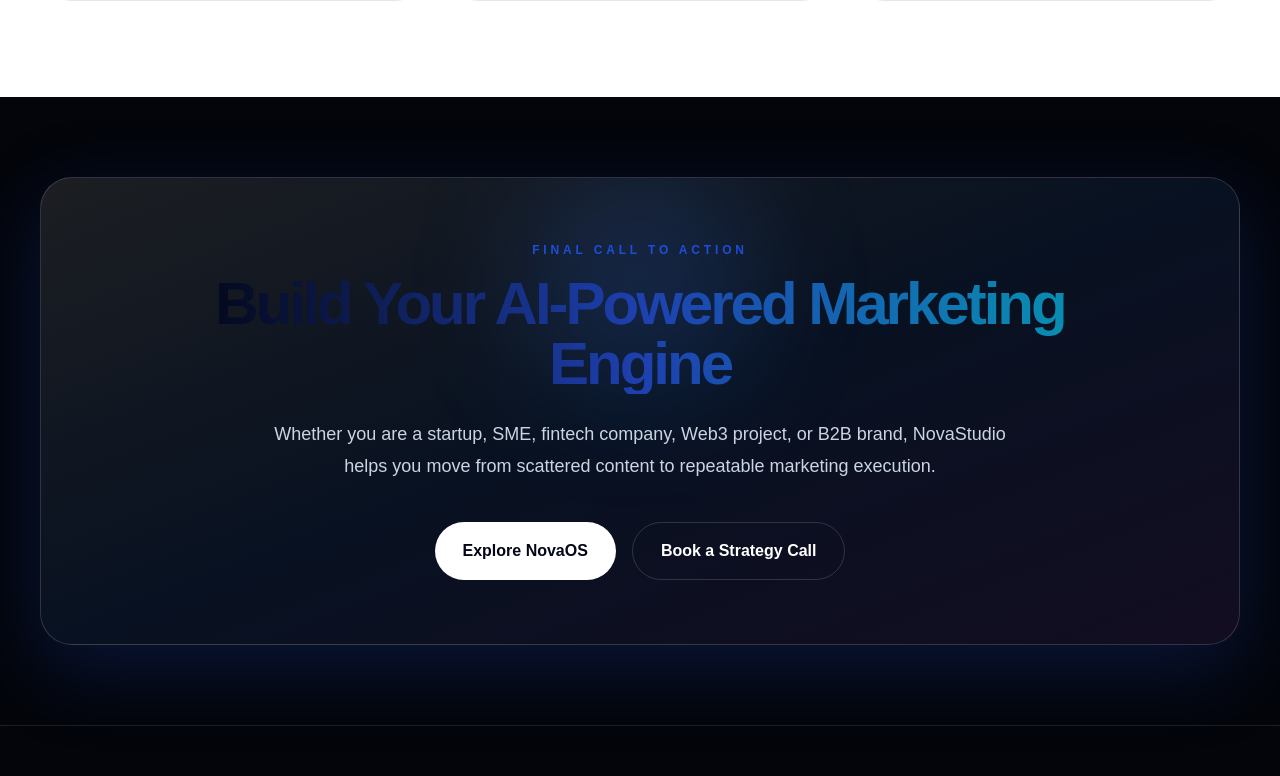
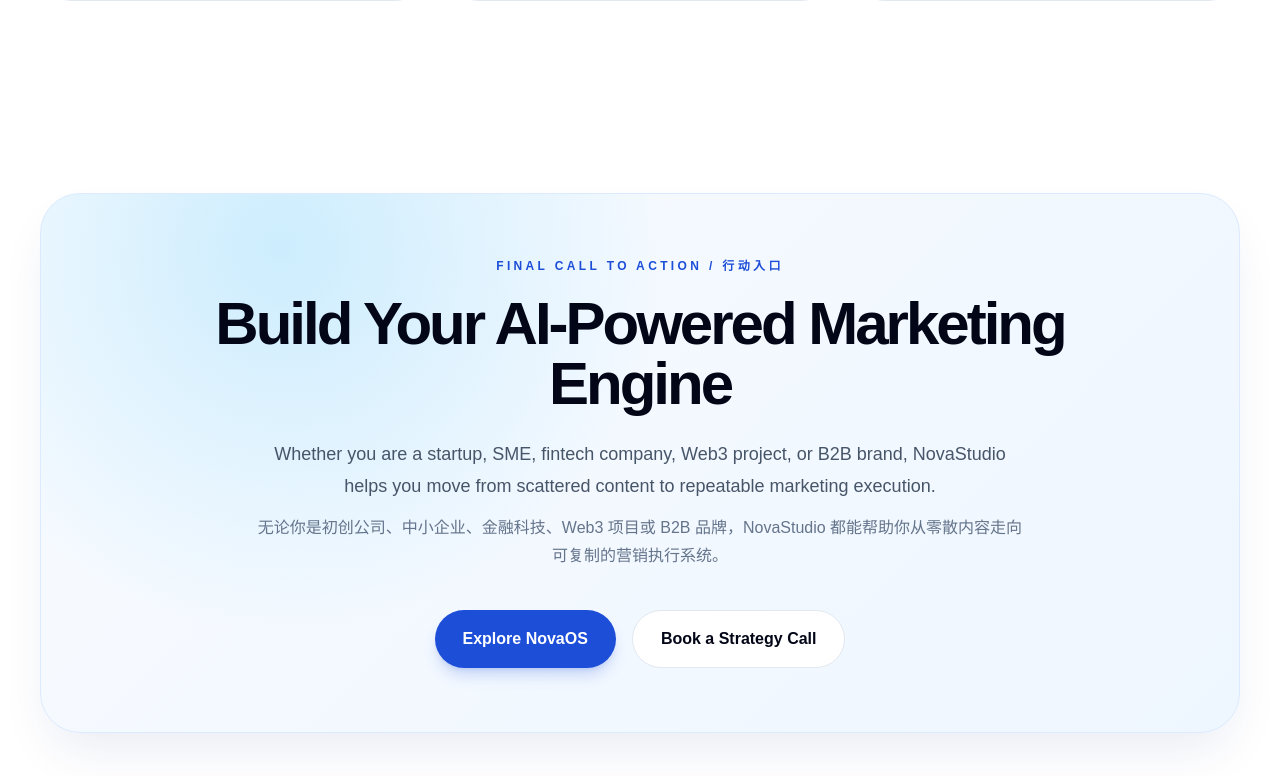
Before and after one commit to Booyuu/Novatest, a Next.js app: page / in a window 1280 px wide. Shown: the part 1903-2679 px from the top of the page. Built offline with nearby package versions, Linux system fonts and the light colour scheme.

Commit message:
Restyle CTA to blue white enterprise theme

```diff
--- a/components/CTA.tsx
+++ b/components/CTA.tsx
@@ -1,22 +1,16 @@
 export function CTA({ onOpenModal }: { onOpenModal: () => void }) {
   return (
-    <section id="contact" className="section-shell">
-      <div className="relative overflow-hidden rounded-[2rem] border border-white/15 bg-gradient-to-br from-white/10 via-blue-500/10 to-purple-500/10 p-8 text-center shadow-glow sm:p-14 lg:p-16">
-        <div className="absolute left-1/2 top-0 h-52 w-52 -translate-x-1/2 rounded-full bg-blue-500/20 blur-3xl" />
-        <div className="relative">
-          <p className="eyebrow">Final call to action</p>
-          <h2 className="gradient-text mx-auto mt-4 max-w-4xl text-4xl font-semibold tracking-[-0.05em] sm:text-6xl">Build Your AI-Powered Marketing Engine</h2>
-          <p className="mx-auto mt-6 max-w-3xl text-lg leading-8 text-slate-300">
-            Whether you are a startup, SME, fintech company, Web3 project, or B2B brand, NovaStudio helps you move from scattered content to repeatable marketing execution.
-          </p>
-          <div className="mt-10 flex flex-col justify-center gap-4 sm:flex-row">
-            <button type="button" onClick={onOpenModal} className="rounded-full bg-white px-7 py-4 font-semibold text-slate-950 transition hover:-translate-y-1 hover:bg-slate-200">
-              Explore NovaOS
-            </button>
-            <a href="mailto:hello@novastudio.world" className="rounded-full border border-white/15 px-7 py-4 font-semibold text-white transition hover:-translate-y-1 hover:bg-white/10">
-              Book a Strategy Call
-            </a>
-          </div>
+    <section id="contact" className="bg-white px-5 py-24 text-slate-950 sm:px-8 lg:px-10">
+      <div className="mx-auto max-w-7xl overflow-hidden rounded-[2.5rem] border border-blue-100 bg-[radial-gradient(circle_at_20%_10%,rgba(56,189,248,0.22),transparent_24rem),linear-gradient(135deg,#f8fbff,#eef6ff)] p-8 text-center shadow-2xl shadow-blue-900/10 sm:p-14 lg:p-16">
+        <p className="text-xs font-semibold uppercase tracking-[0.28em] text-blue-700">Final call to action / 行动入口</p>
+        <h2 className="mx-auto mt-5 max-w-4xl text-4xl font-semibold tracking-[-0.05em] text-slate-950 sm:text-6xl">Build Your AI-Powered Marketing Engine</h2>
+        <p className="mx-auto mt-6 max-w-3xl text-lg leading-8 text-slate-600">
+          Whether you are a startup, SME, fintech company, Web3 project, or B2B brand, NovaStudio helps you move from scattered content to repeatable marketing execution.
+        </p>
+        <p className="mx-auto mt-3 max-w-3xl leading-7 text-slate-500">无论你是初创公司、中小企业、金融科技、Web3 项目或 B2B 品牌，NovaStudio 都能帮助你从零散内容走向可复制的营销执行系统。</p>
+        <div className="mt-10 flex flex-col justify-center gap-4 sm:flex-row">
+          <button type="button" onClick={onOpenModal} className="rounded-full bg-blue-700 px-7 py-4 font-semibold text-white shadow-lg shadow-blue-700/20 transition hover:-translate-y-1 hover:bg-blue-800">Explore NovaOS</button>
+          <a href="/contact" className="rounded-full border border-slate-200 bg-white px-7 py-4 font-semibold text-slate-950 transition hover:-translate-y-1 hover:border-blue-200">Book a Strategy Call</a>
         </div>
       </div>
     </section>
```
